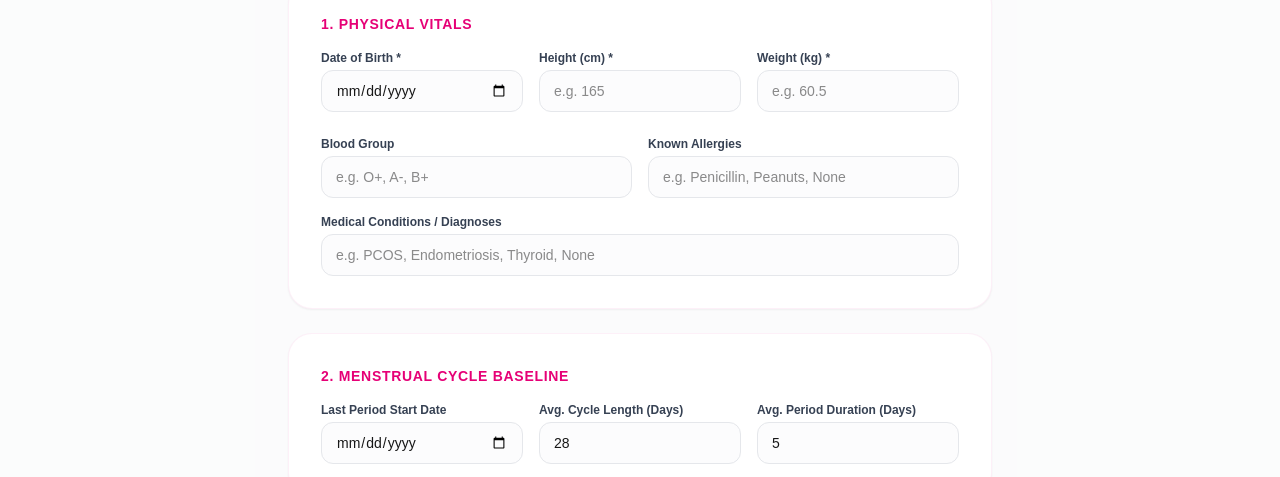
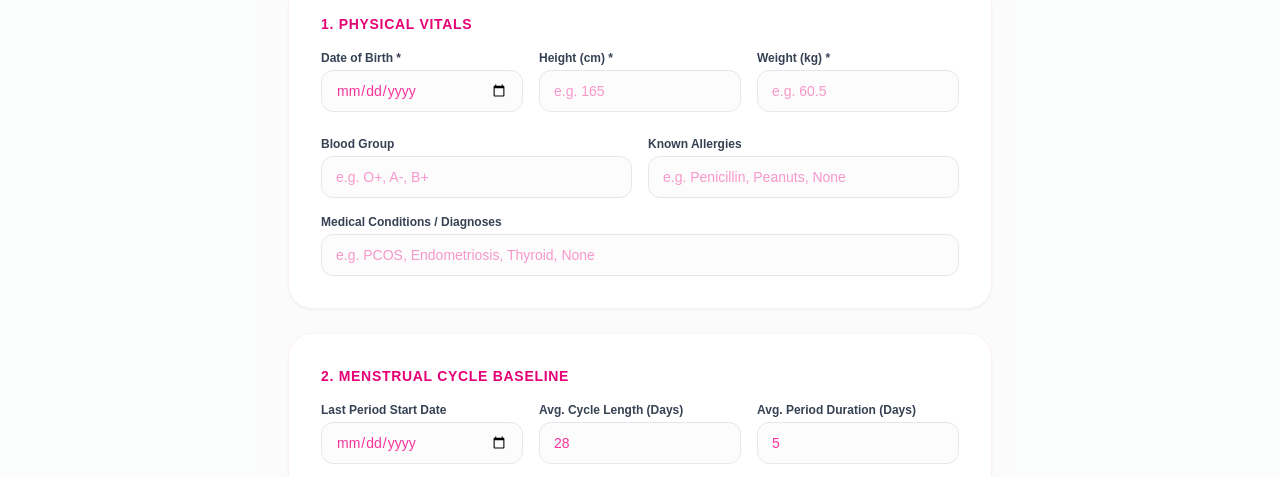
Before and after one commit to abhiynar2804/herizon, a Next.js app: page /onboarding in a window 1280 px wide. Shown: the part 327-804 px from the top of the page. Built offline with nearby package versions, Linux system fonts and the light colour scheme; no server answers.

Commit message:
feat: add age validation for date of birth in health profile schema and update onboarding form

```diff
--- a/src/app/onboarding/page.tsx
+++ b/src/app/onboarding/page.tsx
@@ -43,6 +43,16 @@ function formatDateForInput(value: string | null | undefined) {
   }
 
   return date.toISOString().split("T")[0];
+}
+
+function getLatestAllowedBirthDate() {
+  const latestAllowedBirthDate = new Date();
+  latestAllowedBirthDate.setUTCHours(0, 0, 0, 0);
+  latestAllowedBirthDate.setUTCFullYear(
+    latestAllowedBirthDate.getUTCFullYear() - 18,
+  );
+
+  return latestAllowedBirthDate.toISOString().split("T")[0];
 }
 
 export default function OnboardingPage() {
@@ -116,7 +126,7 @@ export default function OnboardingPage() {
   }, []);
 
   function handleChange(
-    event: React.ChangeEvent<HTMLInputElement | HTMLSelectElement>
+    event: React.ChangeEvent<HTMLInputElement | HTMLSelectElement>,
   ) {
     setForm({
       ...form,
@@ -143,10 +153,8 @@ export default function OnboardingPage() {
           bloodGroup: form.bloodGroup || undefined,
           allergies: form.allergies || undefined,
           medicalConditions: form.medicalConditions || undefined,
-          emergencyContactName:
-            form.emergencyContactName || undefined,
-          emergencyContactPhone:
-            form.emergencyContactPhone || undefined,
+          emergencyContactName: form.emergencyContactName || undefined,
+          emergencyContactPhone: form.emergencyContactPhone || undefined,
           lastPeriodDate: form.lastPeriodDate || undefined,
           averageCycleLength: form.averageCycleLength
             ? Number(form.averageCycleLength)
@@ -164,7 +172,7 @@ export default function OnboardingPage() {
           data.message ||
             (isEditing
               ? "Failed to update profile."
-              : "Failed to create profile.")
+              : "Failed to create profile."),
         );
         return;
       }
@@ -238,9 +246,10 @@ export default function OnboardingPage() {
                   name="dateOfBirth"
                   type="date"
                   value={form.dateOfBirth}
+                  max={getLatestAllowedBirthDate()}
                   onChange={handleChange}
                   required
-                  className="w-full rounded-xl border border-gray-200 bg-gray-50/50 px-3.5 py-2.5 text-xs sm:text-sm focus:bg-white focus:outline-none focus:ring-2 focus:ring-pink-500/20 focus:border-pink-500"
+                  className="w-full rounded-xl border border-gray-200 bg-gray-50/50 px-3.5 py-2.5 text-xs text-pink-500 sm:text-sm focus:bg-white focus:outline-none focus:ring-2 focus:ring-pink-500/20 focus:border-pink-500"
                 />
               </div>
 
@@ -257,7 +266,7 @@ export default function OnboardingPage() {
                   required
                   min="50"
                   max="250"
-                  className="w-full rounded-xl border border-gray-200 bg-gray-50/50 px-3.5 py-2.5 text-xs sm:text-sm focus:bg-white focus:outline-none focus:ring-2 focus:ring-pink-500/20 focus:border-pink-500"
+                  className="w-full rounded-xl border border-gray-200 bg-gray-50/50 px-3.5 py-2.5 text-xs text-pink-500 sm:text-sm focus:bg-white focus:outline-none focus:ring-2 focus:ring-pink-500/20 focus:border-pink-500"
                 />
               </div>
 
@@ -275,7 +284,7 @@ export default function OnboardingPage() {
                   required
                   min="20"
                   max="300"
-                  className="w-full rounded-xl border border-gray-200 bg-gray-50/50 px-3.5 py-2.5 text-xs sm:text-sm focus:bg-white focus:outline-none focus:ring-2 focus:ring-pink-500/20 focus:border-pink-500"
+                  className="w-full rounded-xl border border-gray-200 bg-gray-50/50 px-3.5 py-2.5 text-xs text-pink-500 sm:text-sm focus:bg-white focus:outline-none focus:ring-2 focus:ring-pink-500/20 focus:border-pink-500"
                 />
               </div>
             </div>
@@ -290,7 +299,7 @@ export default function OnboardingPage() {
                   placeholder="e.g. O+, A-, B+"
                   value={form.bloodGroup}
                   onChange={handleChange}
-                  className="w-full rounded-xl border border-gray-200 bg-gray-50/50 px-3.5 py-2.5 text-xs sm:text-sm focus:bg-white focus:outline-none focus:ring-2 focus:ring-pink-500/20 focus:border-pink-500"
+                  className="w-full rounded-xl border border-gray-200 bg-gray-50/50 px-3.5 py-2.5 text-xs text-pink-500 sm:text-sm focus:bg-white focus:outline-none focus:ring-2 focus:ring-pink-500/20 focus:border-pink-500"
                 />
               </div>
 
@@ -303,7 +312,7 @@ export default function OnboardingPage() {
                   placeholder="e.g. Penicillin, Peanuts, None"
                   value={form.allergies}
                   onChange={handleChange}
-                  className="w-full rounded-xl border border-gray-200 bg-gray-50/50 px-3.5 py-2.5 text-xs sm:text-sm focus:bg-white focus:outline-none focus:ring-2 focus:ring-pink-500/20 focus:border-pink-500"
+                  className="w-full rounded-xl border border-gray-200 bg-gray-50/50 px-3.5 py-2.5 text-xs text-pink-500 sm:text-sm focus:bg-white focus:outline-none focus:ring-2 focus:ring-pink-500/20 focus:border-pink-500"
                 />
               </div>
             </div>
@@ -317,7 +326,7 @@ export default function OnboardingPage() {
                 placeholder="e.g. PCOS, Endometriosis, Thyroid, None"
                 value={form.medicalConditions}
                 onChange={handleChange}
-                className="w-full rounded-xl border border-gray-200 bg-gray-50/50 px-3.5 py-2.5 text-xs sm:text-sm focus:bg-white focus:outline-none focus:ring-2 focus:ring-pink-500/20 focus:border-pink-500"
+                className="w-full rounded-xl border border-gray-200 bg-gray-50/50 px-3.5 py-2.5 text-xs text-pink-500 sm:text-sm focus:bg-white focus:outline-none focus:ring-2 focus:ring-pink-500/20 focus:border-pink-500"
               />
             </div>
           </div>
@@ -338,7 +347,7 @@ export default function OnboardingPage() {
                   type="date"
                   value={form.lastPeriodDate}
                   onChange={handleChange}
-                  className="w-full rounded-xl border border-gray-200 bg-gray-50/50 px-3.5 py-2.5 text-xs sm:text-sm focus:bg-white focus:outline-none focus:ring-2 focus:ring-pink-500/20 focus:border-pink-500"
+                  className="w-full rounded-xl border border-gray-200 bg-gray-50/50 px-3.5 py-2.5 text-xs text-pink-500 sm:text-sm focus:bg-white focus:outline-none focus:ring-2 focus:ring-pink-500/20 focus:border-pink-500"
                 />
               </div>
 
@@ -354,7 +363,7 @@ export default function OnboardingPage() {
                   onChange={handleChange}
                   min="20"
                   max="60"
-                  className="w-full rounded-xl border border-gray-200 bg-gray-50/50 px-3.5 py-2.5 text-xs sm:text-sm focus:bg-white focus:outline-none focus:ring-2 focus:ring-pink-500/20 focus:border-pink-500"
+                  className="w-full rounded-xl border border-gray-200 bg-gray-50/50 px-3.5 py-2.5 text-xs text-pink-500 sm:text-sm focus:bg-white focus:outline-none focus:ring-2 focus:ring-pink-500/20 focus:border-pink-500"
                 />
               </div>
 
@@ -370,7 +379,7 @@ export default function OnboardingPage() {
                   onChange={handleChange}
                   min="1"
                   max="14"
-                  className="w-full rounded-xl border border-gray-200 bg-gray-50/50 px-3.5 py-2.5 text-xs sm:text-sm focus:bg-white focus:outline-none focus:ring-2 focus:ring-pink-500/20 focus:border-pink-500"
+                  className="w-full rounded-xl border border-gray-200 bg-gray-50/50 px-3.5 py-2.5 text-xs text-pink-500 sm:text-sm focus:bg-white focus:outline-none focus:ring-2 focus:ring-pink-500/20 focus:border-pink-500"
                 />
               </div>
             </div>
@@ -392,7 +401,7 @@ export default function OnboardingPage() {
                   placeholder="e.g. Partner, Parent, Doctor"
                   value={form.emergencyContactName}
                   onChange={handleChange}
-                  className="w-full rounded-xl border border-gray-200 bg-gray-50/50 px-3.5 py-2.5 text-xs sm:text-sm focus:bg-white focus:outline-none focus:ring-2 focus:ring-pink-500/20 focus:border-pink-500"
+                  className="w-full rounded-xl border border-gray-200 bg-gray-50/50 px-3.5 py-2.5 text-xs text-pink-500 sm:text-sm focus:bg-white focus:outline-none focus:ring-2 focus:ring-pink-500/20 focus:border-pink-500"
                 />
               </div>
 
@@ -405,7 +414,7 @@ export default function OnboardingPage() {
                   placeholder="+1 (555) 000-0000"
                   value={form.emergencyContactPhone}
                   onChange={handleChange}
-                  className="w-full rounded-xl border border-gray-200 bg-gray-50/50 px-3.5 py-2.5 text-xs sm:text-sm focus:bg-white focus:outline-none focus:ring-2 focus:ring-pink-500/20 focus:border-pink-500"
+                  className="w-full rounded-xl border border-gray-200 bg-gray-50/50 px-3.5 py-2.5 text-xs text-pink-500 sm:text-sm focus:bg-white focus:outline-none focus:ring-2 focus:ring-pink-500/20 focus:border-pink-500"
                 />
               </div>
             </div>
--- a/src/components/auth/AuthLayout.tsx
+++ b/src/components/auth/AuthLayout.tsx
@@ -33,15 +33,15 @@ export default function AuthLayout({
             <span className="text-2xl font-bold tracking-tight bg-gradient-to-r from-pink-600 via-rose-600 to-purple-700 bg-clip-text text-transparent">
               Herizon
             </span>
-            <span className="hidden sm:inline-block ml-2 text-xs font-semibold px-2 py-0.5 rounded-full bg-pink-100/70 text-pink-700">
+            {/* <span className="hidden sm:inline-block ml-2 text-xs font-semibold px-2 py-0.5 rounded-full bg-pink-100/70 text-pink-700">
               Women&apos;s Health &amp; Cycle Care
-            </span>
+            </span> */}
           </div>
         </Link>
 
-        <div className="flex items-center gap-1.5 text-xs text-gray-500 font-medium">
+        <div className="flex items-center gap-1.5 text-xs text-gray-800 font-medium">
           <svg
-            className="w-4 h-4 text-emerald-600"
+            className="w-4 h-4 text-emerald-500"
             fill="none"
             viewBox="0 0 24 24"
             stroke="currentColor"
@@ -59,7 +59,7 @@ export default function AuthLayout({
 
       {/* Main Content Area */}
       <main className="flex-1 flex items-center justify-center px-4 py-8 sm:px-6 lg:px-8">
-        <div className="w-full max-w-5xl grid grid-cols-1 lg:grid-cols-12 gap-8 items-center">
+        <div className="w-full max-w-5xl grid grid-cols-1 lg:grid-cols-12 gap-8 items-baseline">
           {/* Left Hero / Brand Showcase (visible on lg+) */}
           <div className="hidden lg:flex lg:col-span-5 flex-col justify-center space-y-6 pr-4">
             <div className="inline-flex items-center gap-2 px-3 py-1.5 rounded-full bg-pink-100/80 text-pink-700 text-xs font-semibold tracking-wide w-fit">
--- a/src/lib/validations/health-profile.ts
+++ b/src/lib/validations/health-profile.ts
@@ -1,7 +1,15 @@
 import { z } from "zod";
 
 export const healthProfileSchema = z.object({
-  dateOfBirth: z.coerce.date(),
+  dateOfBirth: z.coerce.date().refine((dateOfBirth) => {
+    const latestAllowedBirthDate = new Date();
+    latestAllowedBirthDate.setUTCHours(0, 0, 0, 0);
+    latestAllowedBirthDate.setUTCFullYear(
+      latestAllowedBirthDate.getUTCFullYear() - 18,
+    );
+
+    return dateOfBirth <= latestAllowedBirthDate;
+  }, "You must be at least 18 years old"),
 
   heightCm: z
     .number()
@@ -14,11 +22,7 @@ export const healthProfileSchema = z.object({
     .min(25, "Weight must be at least 25 kg")
     .max(300, "Weight must be at most 300 kg"),
 
-  bloodGroup: z
-    .string()
-    .trim()
-    .max(10, "Invalid blood group")
-    .optional(),
+  bloodGroup: z.string().trim().max(10, "Invalid blood group").optional(),
 
   allergies: z
     .string()
```
